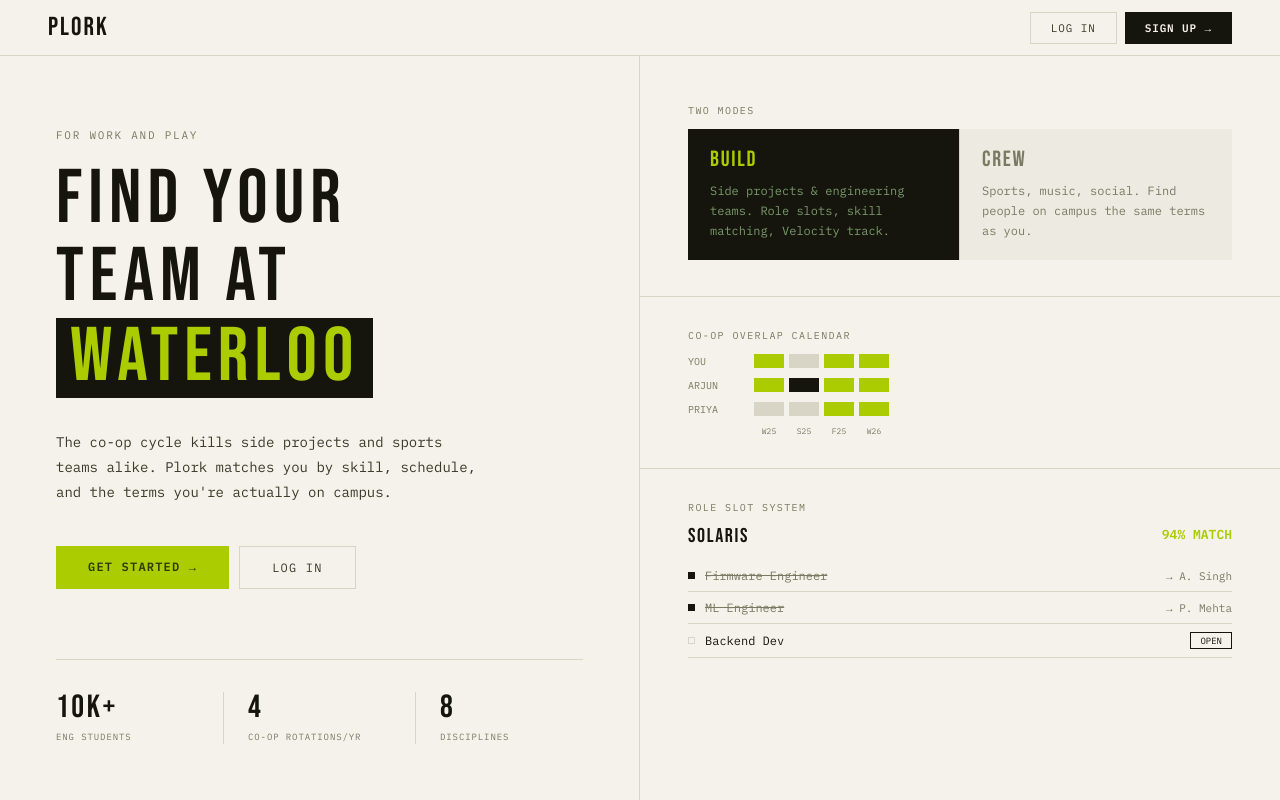
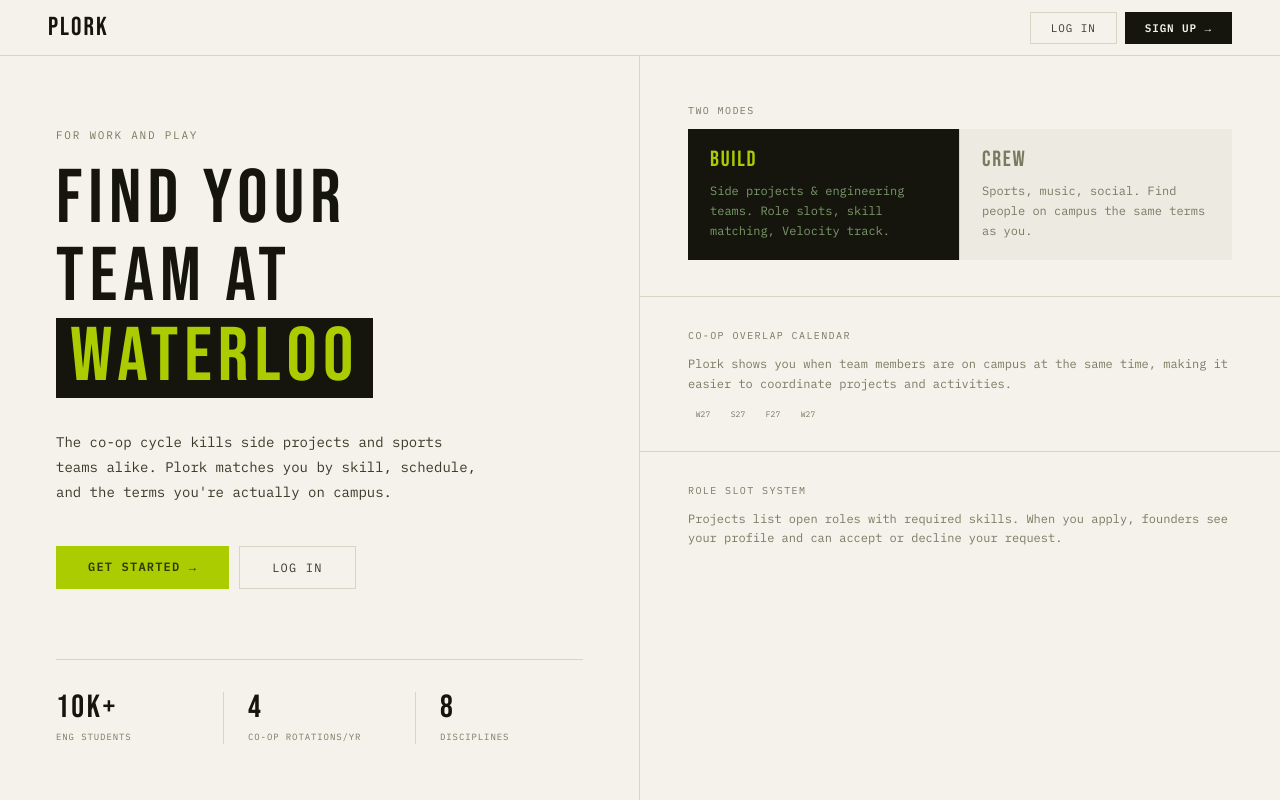
Before and after one commit to Shiman-Zhu/uw-plork, a React (Create React App) app in the folder frontend/: page / in a window 1280 px wide. Built offline with nearby package versions, Linux system fonts and the light colour scheme.

Commit message:
removed hardcoded data

```diff
--- a/frontend/src/App.jsx
+++ b/frontend/src/App.jsx
@@ -1,68 +1,6 @@
-import { useState } from "react";
+import { useState, useEffect } from "react";
 
-const INIT_PROJECTS = [
-  {
-    id: 1, name: "SOLARIS", tagline: "Solar-powered autonomous campus weather network",
-    category: "HARDWARE", stage: "POC", match: 94, commitment: "SERIOUS",
-    roles: [
-      { title: "Firmware Engineer", skills: ["Embedded C", "FPGA"], filled: true, member: "A. Singh" },
-      { title: "ML Engineer", skills: ["Python", "ML/AI"], filled: true, member: "P. Mehta" },
-      { title: "PCB Designer", skills: ["PCB Design", "KiCad"], filled: false },
-      { title: "Backend Developer", skills: ["Node.js", "Python"], filled: false },
-    ],
-    terms: { founder: ["W25", "F25", "W26"], overlap: ["W25", "F25", "W26"] },
-    velocity: true, yours: false,
-  },
-  {
-    id: 2, name: "NEXUS AR", tagline: "AR overlay for E5/E7 lab equipment manuals",
-    category: "SOFTWARE", stage: "IDEA", match: 78, commitment: "CASUAL",
-    roles: [
-      { title: "iOS Developer", skills: ["iOS", "Swift"], filled: true, member: "D. Wang" },
-      { title: "3D Designer", skills: ["CAD", "Blender"], filled: false },
-      { title: "CV Engineer", skills: ["Computer Vision", "Python"], filled: false },
-    ],
-    terms: { founder: ["S25", "F25"], overlap: ["F25"] },
-    velocity: false, yours: false,
-  },
-  {
-    id: 3, name: "WATERVAULT", tagline: "Encrypted academic resource sharing for UW students",
-    category: "SOFTWARE", stage: "PROTOTYPE", match: 88, commitment: "STARTUP",
-    roles: [
-      { title: "Security Engineer", skills: ["Rust", "Crypto"], filled: true, member: "K. Liu" },
-      { title: "Frontend Developer", skills: ["React", "TypeScript"], filled: false },
-      { title: "DevOps Engineer", skills: ["Docker", "Node.js"], filled: false },
-    ],
-    terms: { founder: ["W25", "S25", "F25", "W26"], overlap: ["W25", "F25", "W26"] },
-    velocity: true, yours: false,
-  },
-];
-
-const INIT_ACTIVITIES = [
-  {
-    id: 4, name: "BADMINTON", tagline: "Competitive doubles — looking for consistent partners",
-    category: "SPORT", type: "COMPETITIVE", match: 91, spots: 2,
-    terms: { overlap: ["W25", "F25", "W26"] }, tags: ["Doubles", "PAC", "Competitive"], yours: false,
-  },
-  {
-    id: 5, name: "JAZZ BAND", tagline: "Small ensemble, plays CIF events and campus shows",
-    category: "MUSIC", type: "RECREATIONAL", match: 65, spots: 3,
-    terms: { overlap: ["S25", "F25"] }, tags: ["Jazz", "Brass", "Casual"], yours: false,
-  },
-];
-
-const INIT_PROFILE = {
-  name: "Jamie Kim", email: "jkim@uwaterloo.ca",
-  discipline: "ECE", year: "3A",
-  skills: ["React", "TypeScript", "ML/AI", "Python"],
-  interests: ["Badminton", "Chess", "Music"],
-  built: "Built a lane-detection model for Midnight Sun. Shipped a React dashboard for 500 users.",
-  terms: ["W25", "F25", "W26"],
-  commitment: "SERIOUS",
-  github: "github.com/jkim",
-};
-
-const ALL_TERMS = ["W24", "S24", "F24", "W25", "S25", "F25", "W26"];
-const YOU_TERMS = ["W25", "F25", "W26"];
+const ALL_TERMS = ["W26", "S26", "F26", "W27", "S27", "F27", "W27"];
 const SKILL_OPTIONS = ["React", "TypeScript", "Python", "ML/AI", "Embedded C", "PCB Design", "CAD", "Rust", "Node.js", "FPGA", "Computer Vision", "iOS", "Java", "C++", "Figma", "Verilog", "Swift", "Docker"];
 const DISCIPLINE_OPTIONS = ["ECE", "MTE", "SE", "CE", "ME", "CHE", "CIVE", "ENVE", "NANO", "SYDE", "TRON", "BME"];
 const YEAR_OPTIONS = ["1A", "1B", "2A", "2B", "3A", "3B", "4A", "4B"];
@@ -228,31 +166,18 @@
           </div>
           <div style={{ borderBottom: `1px solid ${C.rule}`, padding: "32px 48px" }}>
             <SectionLabel>CO-OP OVERLAP CALENDAR</SectionLabel>
-            {[{ n: "YOU", t: ["W25", "F25", "W26"] }, { n: "ARJUN", t: ["W25", "S25", "F25", "W26"] }, { n: "PRIYA", t: ["F25", "W26"] }].map(p => (
-              <div key={p.n} style={{ display: "flex", alignItems: "center", gap: 14, marginBottom: 10 }}>
-                <M style={{ width: 52, fontSize: 10, color: C.muted }}>{p.n}</M>
-                <div style={{ display: "flex", gap: 5 }}>
-                  {ALL_TERMS.slice(3).map(t => { const a = p.t.includes(t), ov = a && YOU_TERMS.includes(t); return <div key={t} style={{ width: 30, height: 14, background: ov ? C.lime : a ? C.ink : C.rule }} />; })}
-                </div>
-              </div>
-            ))}
-            <div style={{ display: "flex", gap: 5, marginTop: 6, paddingLeft: 66 }}>
+            <p style={{ fontSize: 12, color: C.muted, lineHeight: 1.6, marginBottom: 16 }}>
+              Plork shows you when team members are on campus at the same time, making it easier to coordinate projects and activities.
+            </p>
+            <div style={{ display: "flex", gap: 5, marginTop: 6 }}>
               {ALL_TERMS.slice(3).map(t => <M key={t} style={{ width: 30, fontSize: 8, color: C.muted, textAlign: "center" }}>{t}</M>)}
             </div>
           </div>
           <div style={{ padding: "32px 48px" }}>
             <SectionLabel>ROLE SLOT SYSTEM</SectionLabel>
-            <div style={{ display: "flex", justifyContent: "space-between", marginBottom: 14 }}>
-              <D size={20}>SOLARIS</D>
-              <M style={{ fontSize: 13, fontWeight: 700, color: C.lime }}>94% MATCH</M>
-            </div>
-            {[{ t: "Firmware Engineer", f: true, m: "A. Singh" }, { t: "ML Engineer", f: true, m: "P. Mehta" }, { t: "Backend Dev", f: false }].map((r, i) => (
-              <div key={i} style={{ display: "flex", alignItems: "center", gap: 10, padding: "8px 0", borderBottom: `1px solid ${C.rule}` }}>
-                <div style={{ width: 7, height: 7, flexShrink: 0, background: r.f ? C.ink : "transparent", border: r.f ? "none" : `1px solid ${C.rule}` }} />
-                <M style={{ fontSize: 12, flex: 1, color: r.f ? C.muted : C.ink, textDecoration: r.f ? "line-through" : "none" }}>{r.t}</M>
-                {r.f ? <M style={{ fontSize: 11, color: C.muted }}>→ {r.m}</M> : <span style={{ fontSize: 9, fontFamily: "'IBM Plex Mono',monospace", border: `1px solid ${C.ink}`, padding: "2px 9px" }}>OPEN</span>}
-              </div>
-            ))}
+            <p style={{ fontSize: 12, color: C.muted, lineHeight: 1.6 }}>
+              Projects list open roles with required skills. When you apply, founders see your profile and can accept or decline your request.
+            </p>
           </div>
         </div>
       </div>
@@ -544,21 +469,21 @@
 
 function MainApp() {
   const [mode, setMode] = useState("BUILD");
-  const [projects, setProjects] = useState(INIT_PROJECTS);
-  const [activities, setActivities] = useState(INIT_ACTIVITIES);
-  const [selectedId, setSelectedId] = useState(1);
+  const [projects, setProjects] = useState([]);
+  const [activities, setActivities] = useState([]);
+  const [selectedId, setSelectedId] = useState(null);
   const [tab, setTab] = useState("ROLES");
   const [showPost, setShowPost] = useState(false);
   const [filter, setFilter] = useState("ALL");
   const [showProfile, setShowProfile] = useState(false);
-  const [profile, setProfile] = useState(INIT_PROFILE);
+  const [profile, setProfile] = useState({ name: "", email: "", discipline: "", year: "", skills: [], interests: [], built: "", terms: [], commitment: "", github: "" });
 
   const items = mode === "BUILD" ? projects : activities;
-  const filtered = filter === "YOURS" ? items.filter(i => i.yours) : items;
-  const sel = items.find(i => i.id === selectedId) || items[0];
+  const filtered = filter === "YOURS" ? items.filter(i => i.yours) : filter === "ALL" ? items : items.filter(i => !i.yours);
+  const sel = items.find(i => i.id === selectedId) || (items.length > 0 ? items[0] : null);
   const openRoles = sel?.roles?.filter(r => !r.filled) || [];
   const filledRoles = sel?.roles?.filter(r => r.filled) || [];
-  const switchMode = m => { setMode(m); setSelectedId(m === "BUILD" ? 1 : 4); setTab(m === "BUILD" ? "ROLES" : "SPOTS"); setFilter("ALL"); };
+  const switchMode = m => { setMode(m); setSelectedId(items.length > 0 ? items[0]?.id : null); setTab(m === "BUILD" ? "ROLES" : "SPOTS"); setFilter("ALL"); };
   const handlePost = item => { if (mode === "BUILD") { setProjects(p => [...p, item]); setSelectedId(item.id); setTab("ROLES"); } else { setActivities(a => [...a, item]); setSelectedId(item.id); setTab("SPOTS"); } };
 
   if (showProfile) return <ProfilePage profile={profile} onSave={p => { setProfile(p); }} onBack={() => setShowProfile(false)} />;
@@ -578,7 +503,7 @@
           <button key={m} onClick={() => switchMode(m)} style={{ padding: "0 22px", display: "flex", alignItems: "center", cursor: "pointer", fontSize: 11, letterSpacing: "0.1em", borderBottom: mode === m ? `2px solid ${C.lime}` : "2px solid transparent", color: mode === m ? C.ink : C.muted, background: "transparent", border: "none", borderBottom: mode === m ? `2px solid ${C.lime}` : "2px solid transparent", transition: "color 0.12s", userSelect: "none", paddingLeft: 22, paddingRight: 22 }}>{m} MODE</button>
         ))}
         <div className="topbar-meta" style={{ marginLeft: "auto", display: "flex", borderLeft: `1px solid ${C.rule}` }}>
-          {[["STREAM", profile.discipline + " " + profile.year], ["TERM", "W26"]].map(([l, v]) => (
+          {[["STREAM", (profile.discipline || "") + " " + (profile.year || "")], ["TERM", profile.terms?.[0] || ""]].filter(([_, v]) => v).map(([l, v]) => (
             <div key={l} style={{ padding: "0 18px", borderRight: `1px solid ${C.rule}`, display: "flex", flexDirection: "column", justifyContent: "center" }}>
               <div style={{ fontSize: 8, color: C.muted, letterSpacing: "0.12em", marginBottom: 2 }}>{l}</div>
               <div style={{ fontSize: 12, color: C.body }}>{v}</div>
@@ -587,7 +512,7 @@
           {/* Profile avatar — clickable */}
           <button onClick={() => setShowProfile(true)} style={{ padding: "0 18px", display: "flex", alignItems: "center", gap: 10, background: "transparent", border: "none", cursor: "pointer", borderLeft: `1px solid ${C.rule}` }}>
             <div style={{ width: 32, height: 32, border: `1px solid ${C.rule}`, background: C.surface, display: "flex", alignItems: "center", justifyContent: "center", fontSize: 15 }}>🧑‍💻</div>
-            <M style={{ fontSize: 11, color: C.body }}>{profile.name.split(" ")[0]}</M>
+            <M style={{ fontSize: 11, color: C.body }}>{profile.name ? profile.name.split(" ")[0] : "Profile"}</M>
           </button>
         </div>
       </div>
@@ -603,7 +528,7 @@
               <M style={{ fontSize: 10, color: C.lime, fontWeight: 600 }}>{filtered.length} FOUND</M>
             </div>
             <div style={{ display: "flex", gap: 6, marginBottom: 10 }}>
-              {["ALL", "YOURS"].map(f => (
+              {["ALL", "YOURS", "AVAILABLE"].map(f => (
                 <button key={f} onClick={() => setFilter(f)} style={{ flex: 1, padding: "6px", fontSize: 10, letterSpacing: "0.08em", border: `1px solid ${C.rule}`, background: filter === f ? C.ink : "transparent", color: filter === f ? C.bg : C.muted, cursor: "pointer", transition: "all 0.1s" }}>{f}</button>
               ))}
             </div>
@@ -747,20 +672,22 @@
                       <div key={x.l} style={{ display: "flex", alignItems: "center", gap: 8 }}><div style={{ width: 10, height: 10, background: x.c }} /><M style={{ fontSize: 11, color: C.body }}>{x.l}</M></div>
                     ))}
                   </div>
-                  {[{ label: "YOU", terms: YOU_TERMS, you: true }, { label: "FOUNDER", terms: sel.terms?.founder || YOU_TERMS }, ...(filledRoles.map((r, i) => ({ label: r.member.toUpperCase(), terms: ALL_TERMS.filter((_, j) => j % 2 === i % 2) })))].map((p, pi) => (
+                  {[{ label: "YOU", terms: profile.terms || [], you: true }, { label: "FOUNDER", terms: sel.terms?.founder || [] }, ...(filledRoles.map((r, i) => ({ label: (r.member || "MEMBER").toUpperCase(), terms: sel.terms?.founder || [] })))].map((p, pi) => (
                     <div key={pi} style={{ display: "flex", alignItems: "center", gap: 20, padding: "12px 0", borderBottom: `1px solid ${C.rule}` }}>
                       <M style={{ width: 80, fontSize: 11, color: p.you ? C.lime : C.body, fontWeight: p.you ? "600" : "400" }}>{p.label}</M>
                       <div style={{ display: "flex", gap: 8, alignItems: "flex-end" }}>
                         {ALL_TERMS.map(t => {
-                          const active = p.terms.includes(t); const overlap = active && YOU_TERMS.includes(t) && (sel.terms?.overlap || YOU_TERMS).includes(t);
+                          const active = p.terms.includes(t); const overlap = active && (profile.terms || []).includes(t) && (sel.terms?.overlap || []).includes(t);
                           return <div key={t} style={{ display: "flex", flexDirection: "column", alignItems: "center", gap: 4 }}><div style={{ width: 10, height: overlap ? 24 : active ? 16 : 8, background: overlap ? C.lime : active ? C.ink : C.rule, transition: "all 0.2s", boxShadow: overlap ? `0 2px 6px ${C.lime}66` : "none" }} /><M style={{ fontSize: 8, color: overlap ? C.limeDark : active ? C.body : C.muted }}>{t}</M></div>;
                         })}
                       </div>
                     </div>
                   ))}
-                  <div style={{ marginTop: 20, padding: "13px 18px", border: `1px solid ${C.lime}66`, background: C.limeLight }}>
-                    <M style={{ fontSize: 12, color: C.limeDark }}>✓ Full team overlaps: {(sel.terms?.overlap || []).join("  ·  ")}</M>
-                  </div>
+                  {sel.terms?.overlap && sel.terms.overlap.length > 0 && (
+                    <div style={{ marginTop: 20, padding: "13px 18px", border: `1px solid ${C.lime}66`, background: C.limeLight }}>
+                      <M style={{ fontSize: 12, color: C.limeDark }}>✓ Full team overlaps: {sel.terms.overlap.join("  ·  ")}</M>
+                    </div>
+                  )}
                 </div>
               )}
 
```
